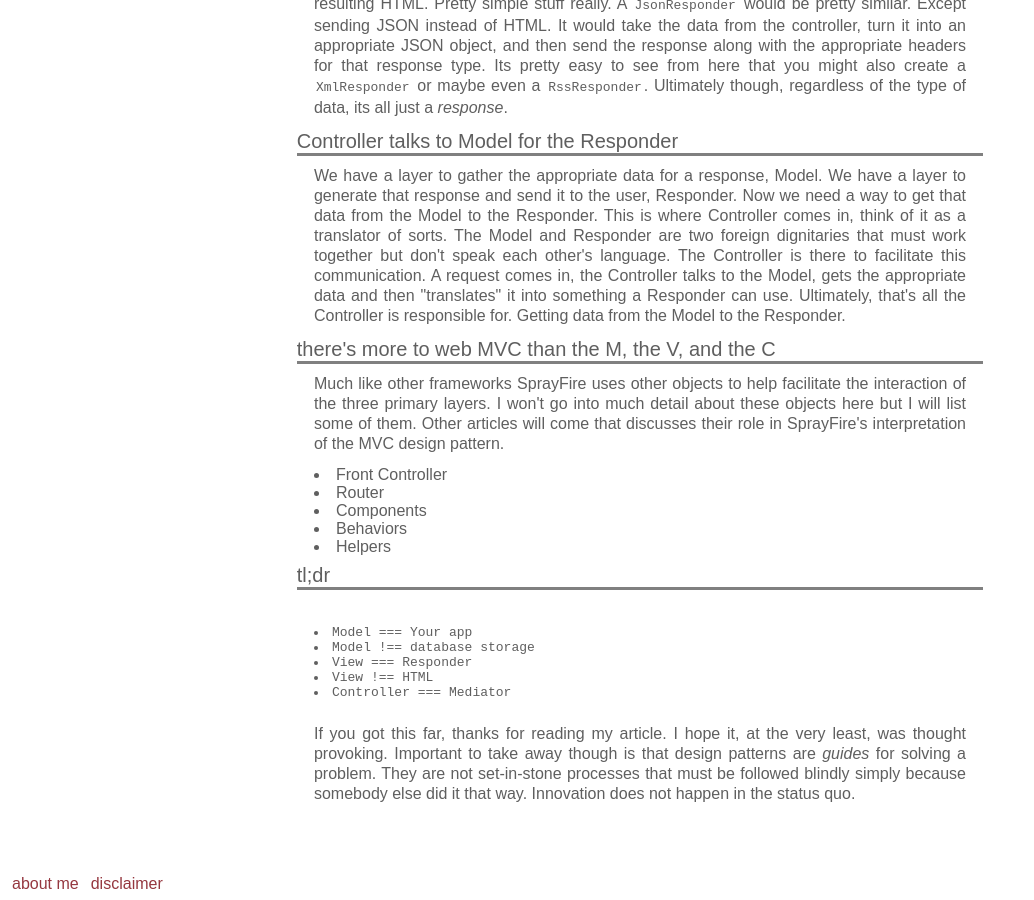
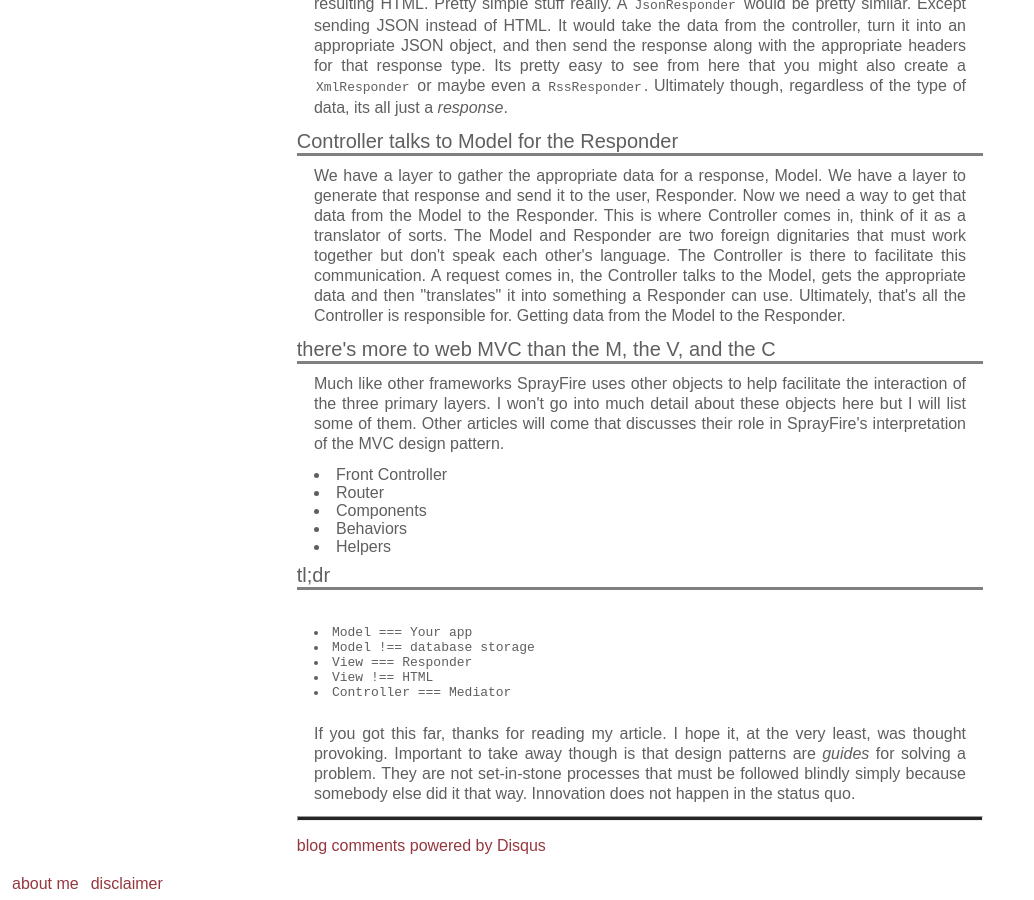
Before and after one commit to cspray/archived-blog, a Jekyll site: the page built from _posts/2012-01-03-sprayfire-and-mvc-design-pattern.html, in a window 1280 px wide and 900 px high, scrolled down 1413 px. Shown: the whole window, without its empty margins (0-1034 px from the left). Built offline with Jekyll 4.4.1, drawn with Linux system fonts in a browser that asks for light colours; comment, search, counter and statistics services are not loaded; part of the change alters nothing that is shown.

Commit message:
UPD sprayfire-and-mvc adding disqus

```diff
--- a/_posts/2012-01-03-sprayfire-and-mvc-design-pattern.html
+++ b/_posts/2012-01-03-sprayfire-and-mvc-design-pattern.html
@@ -4,6 +4,12 @@ title: SprayFire and MVC design pattern
 author: Charles Sprayberry
 author_link: http://www.github.com/cspray/
 published: true
+
+disqus_enabled: true
+disqus_shortname: ramblingsofaphpenthusiast
+disqus_identifier: /2012/01/03/sprayfire-and-mvc-design-pattern
+disqus_url: http://cspray.github.com/2012/01/03/sprayfire-and-mvc-design-pattern.html
+disqus_title: SprayFire and MVC design pattern
 ---
 
 <h2>SprayFire and MVC design pattern</h2>
```
